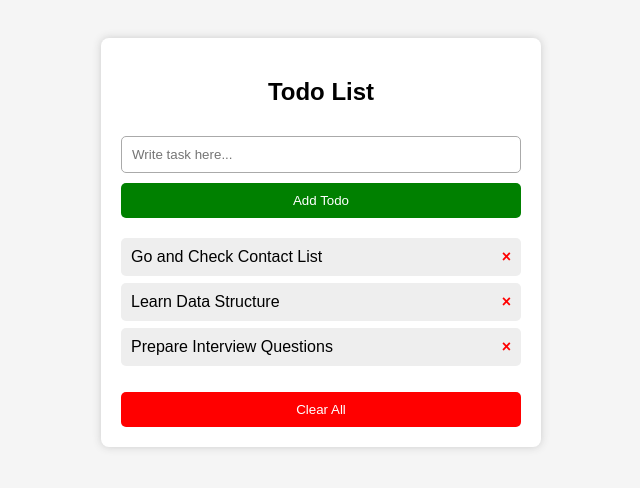
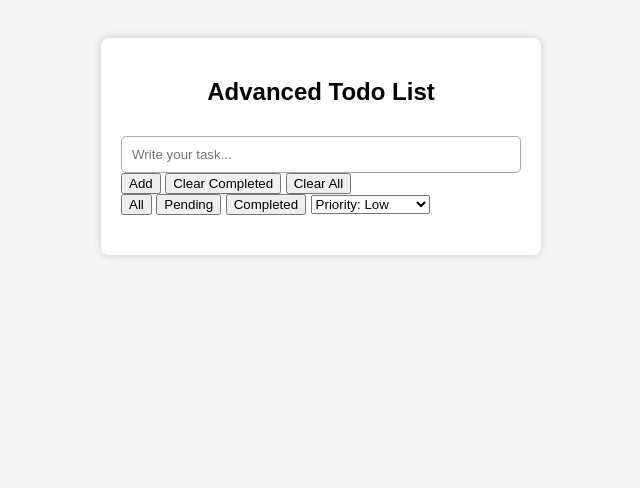
Before and after one commit to nishkarshtripathi2/todo-project, a plain HTML site: page index.html in a window 1280 px wide. Shown: the whole page, without its empty margins (319-959 px from the left). Drawn offline with Linux system fonts and the light colour scheme.

Commit message:
Update index.html

```diff
--- a/index.html
+++ b/index.html
@@ -1,28 +1,42 @@
 <html>
 <head>
     <meta charset="UTF-8">
-    <title>Todo List</title>
-
+    <title>Advanced Todo App</title>
     <link rel="stylesheet" href="style.css">
 </head>
 
 <body>
+
     <div class="box">
-        <h2>Todo List</h2>
+        <h2>Advanced Todo List</h2>
 
-        <input type="text" id="myInput" placeholder="Write task here...">
+        <!-- Input -->
+        <input type="text" id="myInput" placeholder="Write your task...">
 
-        <button id="addBtn" onclick="newElement()">Add Todo</button>
+        <!-- Buttons Row -->
+        <div class="btnRow">
+            <button onclick="newElement()">Add</button>
+            <button onclick="clearDone()">Clear Completed</button>
+            <button onclick="removeAll()">Clear All</button>
+        </div>
 
-        <ul id="myUL">
-            <li onclick="toggleCheck(this)">Go and Check Contact List <span class="close" onclick="removeItem(event)">×</span></li>
-            <li onclick="toggleCheck(this)">Learn Data Structure <span class="close" onclick="removeItem(event)">×</span></li>
-            <li onclick="toggleCheck(this)">Prepare Interview Questions <span class="close" onclick="removeItem(event)">×</span></li>
-        </ul>
+        <!-- Filters -->
+        <div class="filters">
+            <button onclick="filter('all')">All</button>
+            <button onclick="filter('pending')">Pending</button>
+            <button onclick="filter('completed')">Completed</button>
 
-        <button id="clearAll" onclick="removeAll()">Clear All</button>
+            <select id="prioSelect">
+                <option value="low">Priority: Low</option>
+                <option value="medium">Priority: Medium</option>
+                <option value="high">Priority: High</option>
+            </select>
+        </div>
+
+        <!-- Todo List -->
+        <ul id="myUL"></ul>
     </div>
 
-    <script src="script.js"></script>
+<script src="script.js"></script>
 </body>
 </html>
```
